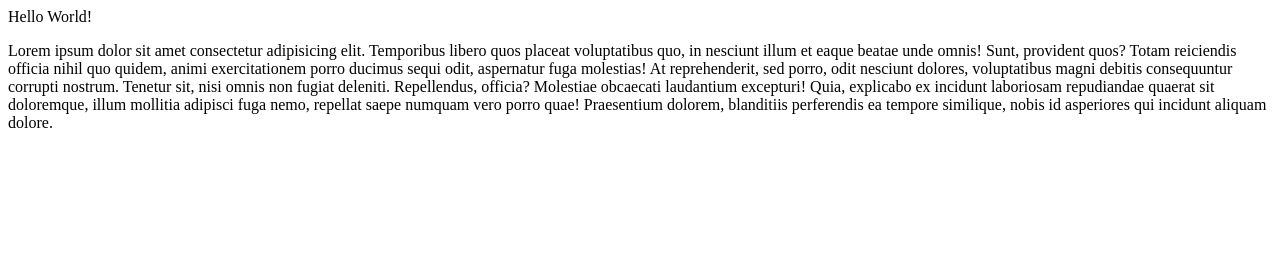
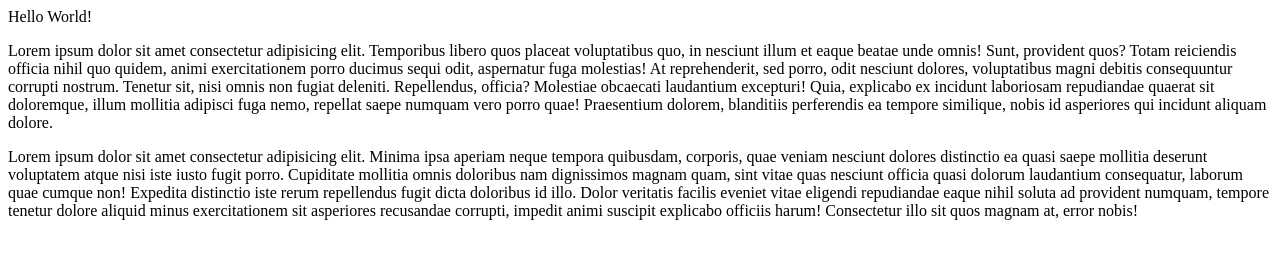
Before and after one commit to EgorBabko/lesson_git, a plain HTML site: page index.html in a window 1280 px wide. Drawn offline with Linux system fonts and the light colour scheme.

Commit message:
add text

```diff
--- a/index.html
+++ b/index.html
@@ -14,6 +14,11 @@
         sequi odit, aspernatur fuga molestias! At reprehenderit, sed porro, odit nesciunt dolores, voluptatibus magni debitis consequuntur corrupti nostrum. Tenetur sit, nisi omnis non fugiat deleniti. Repellendus, officia? Molestiae obcaecati laudantium
         excepturi! Quia, explicabo ex incidunt laboriosam repudiandae quaerat sit doloremque, illum mollitia adipisci fuga nemo, repellat saepe numquam vero porro quae! Praesentium dolorem, blanditiis perferendis ea tempore similique, nobis id asperiores
         qui incidunt aliquam dolore.</p>
+    <p>Lorem ipsum dolor sit amet consectetur adipisicing elit. Minima ipsa aperiam neque tempora quibusdam, corporis, quae veniam nesciunt dolores distinctio ea quasi saepe mollitia deserunt voluptatem atque nisi iste iusto fugit porro. Cupiditate mollitia
+        omnis doloribus nam dignissimos magnam quam, sint vitae quas nesciunt officia quasi dolorum laudantium consequatur, laborum quae cumque non! Expedita distinctio iste rerum repellendus fugit dicta doloribus id illo. Dolor veritatis facilis eveniet
+        vitae eligendi repudiandae eaque nihil soluta ad provident numquam, tempore tenetur dolore aliquid minus exercitationem sit asperiores recusandae corrupti, impedit animi suscipit explicabo officiis harum! Consectetur illo sit quos magnam at, error
+        nobis!
+    </p>
 </body>
 
 </html>
```
